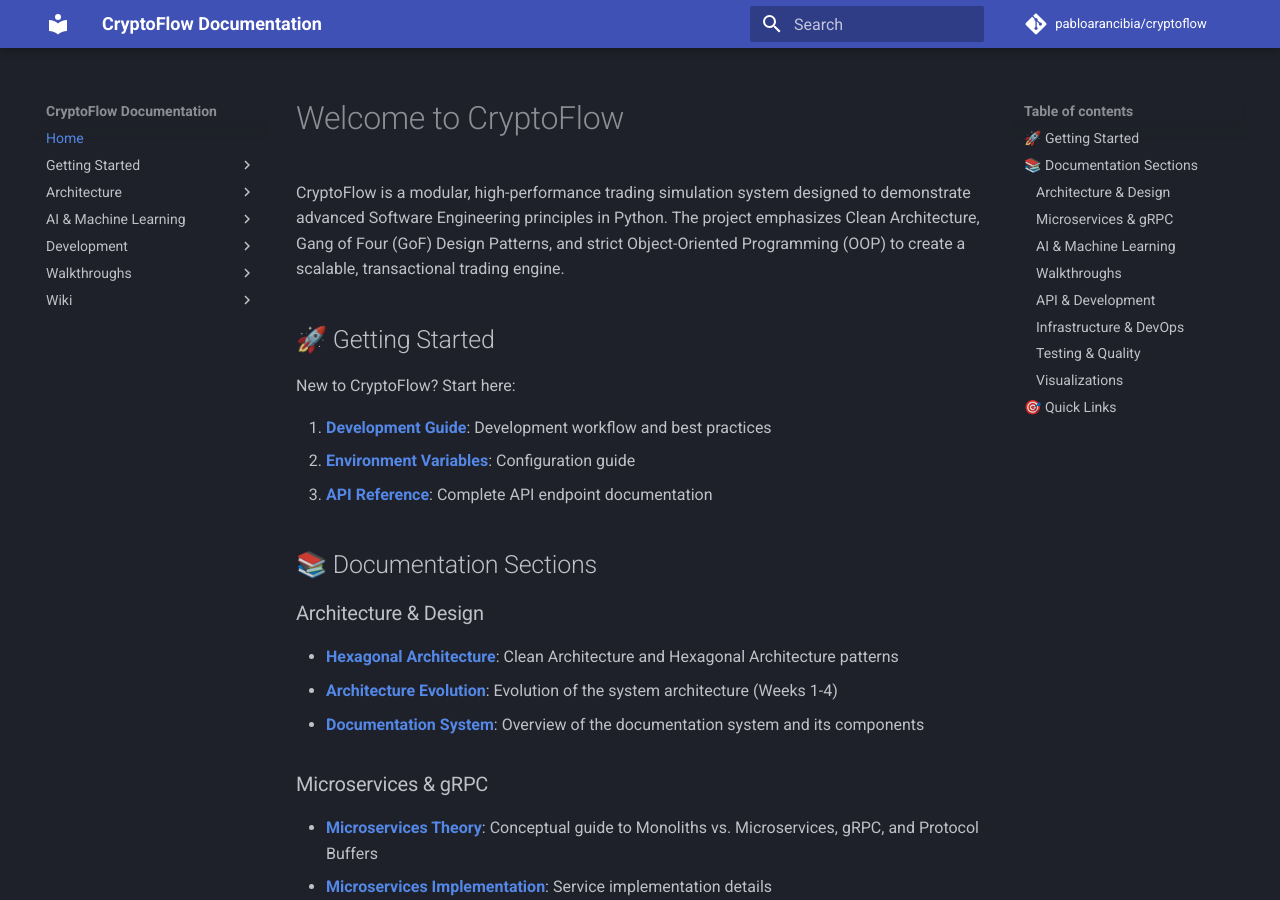
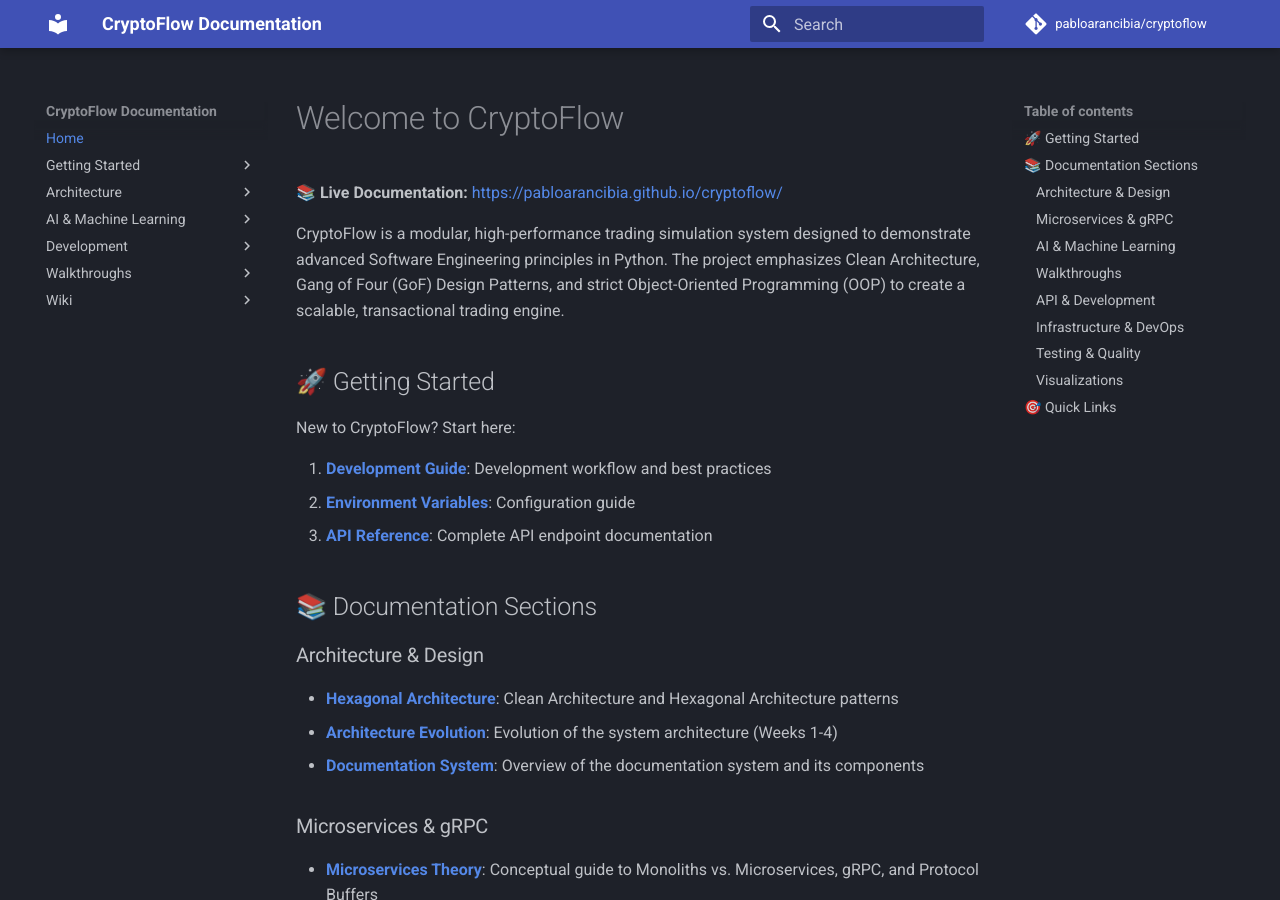
Before and after one commit to pabloarancibia/cryptoflow, an MkDocs documentation site: the page built from docs/index.md, in a window 1280 px wide and 900 px high. Built offline with MkDocs 1.6.1 and Material for MkDocs 9.7.7, drawn with Linux system fonts in a browser that asks for light colours; comment, search, counter and statistics services are not loaded.

Commit message:
Add live documentation link to README and index.md

```diff
--- a/docs/index.md
+++ b/docs/index.md
@@ -1,4 +1,7 @@
 # Welcome to CryptoFlow
+
+**📚 Live Documentation:** [https://pabloarancibia.github.io/cryptoflow/](https://pabloarancibia.github.io/cryptoflow/)
+
 
 CryptoFlow is a modular, high-performance trading simulation system designed to demonstrate advanced Software Engineering principles in Python. The project emphasizes Clean Architecture, Gang of Four (GoF) Design Patterns, and strict Object-Oriented Programming (OOP) to create a scalable, transactional trading engine.
 
```
Also changed, not shown: README.md (+3 -0 lines).
